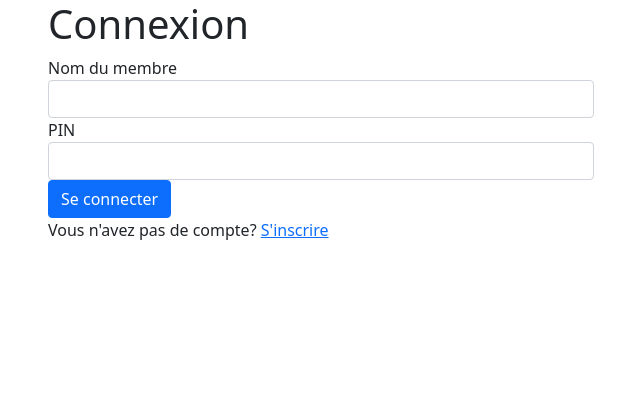
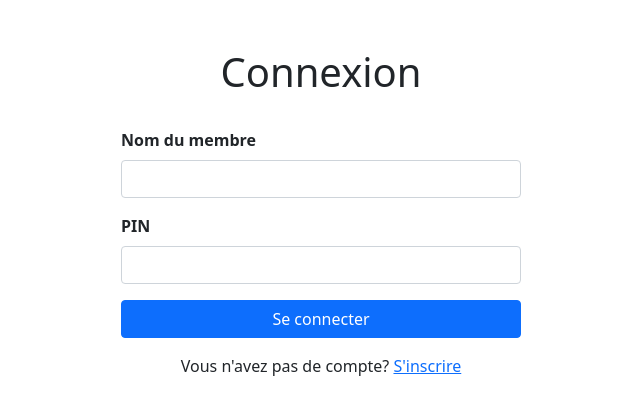
Before and after one commit to sofoste93/club-9-web-app, a Flask app: page /login in a window 1280 px wide. Shown: the top 415 px of the page, without its empty margins (319-959 px from the left). Run offline with Flask 3, Linux system fonts and the light colour scheme.

Commit message:
new design for home, login and register templates
Co-Authored-By: Stephane Sob Fouodji <stefan-kruger7@hotmail.com>

```diff
--- a/templates/login.html
+++ b/templates/login.html
@@ -2,38 +2,62 @@
 <html lang="fr">
 <head>
     <meta charset="utf-8">
-    <meta name="viewport"
-          content="width=device-width, user-scalable=no, initial-scale=1">
-    <meta http-equiv="X-UA-Compatible" content="ie=edge">
+    <meta name="viewport" content="width=device-width, initial-scale=1">
     <title>Connexion - Club-9-App</title>
-    <link rel="stylesheet" href="https://cdn.jsdelivr.net/npm/bootstrap@5.1.3/dist/css/bootstrap.min.css"
-          integrity="sha384-1BmE4kWBq78iYhFldvKuhfTAU6auU8tT94WrHftjDbrCEXSU1oBoqyl2QvZ6jIW3" crossorigin="anonymous">
+    <link rel="stylesheet" href="https://cdn.jsdelivr.net/npm/bootstrap@5.1.3/dist/css/bootstrap.min.css">
+    <style>
+        /* Custom styles */
+        body {
+            padding-top: 3rem;
+        }
+        .login-container {
+            max-width: 400px;
+            margin: 0 auto;
+        }
+        .login-container h1 {
+            text-align: center;
+            margin-bottom: 2rem;
+        }
+        .login-form {
+            margin-bottom: 1rem;
+        }
+        .login-form label {
+            font-weight: bold;
+        }
+        .login-form input {
+            margin-bottom: 1rem;
+        }
+        .register-link {
+            text-align: center;
+        }
+    </style>
 </head>
 <body>
 <div class="container">
     <div class="row">
         <div class="col-md-6 offset-md-3">
+            <div class="login-container">
                 <h1>Connexion</h1>
-            <form action="/login" method="post">
-                <div class="form-group">
-                    <label for="username">Nom du membre</label>
+                <form class="login-form" action="/login" method="post">
+                    <div class="mb-3">
+                        <label for="username" class="form-label">Nom du membre</label>
                         <input type="text" class="form-control" id="username" name="username" required>
                     </div>
-                <div class="form-group">
-                    <label for="password">PIN</label>
+                    <div class="mb-3">
+                        <label for="password" class="form-label">PIN</label>
                         <input type="password" class="form-control" id="password" name="password" required>
                     </div>
+                    <div class="d-grid">
                         <button type="submit" class="btn btn-primary">Se connecter</button>
+                    </div>
                 </form>
-            <p>Vous n'avez pas de compte? <a href="register">S'inscrire</a></p>
+                <p class="register-link">Vous n'avez pas de compte? <a href="register">S'inscrire</a></p>
+            </div>
         </div>
     </div>
 </div>
 
-<!-- other scripts -->
-<script src="https://cdn.jsdelivr.net/npm/bootstrap@5.1.3/dist/js/bootstrap.bundle.min.js"
-        integrity="sha384-ka7Sk0Gln4gmtz2MlQnikT1wXgYsOg+OMhuP+IlRH9sENBO0LRn5q+8nbTov4+1p"
-        crossorigin="anonymous">
-</script>
+<!-- Scripts -->
+<script src="https://cdn.jsdelivr.net/npm/bootstrap@5.1.3/dist/js/bootstrap.bundle.min.js"></script>
 </body>
 </html>
```
Also changed, not shown: templates/home.html (+39 -19 lines), templates/register.html (+38 -15 lines). Lines whose indentation alone changed are shown as unchanged.
